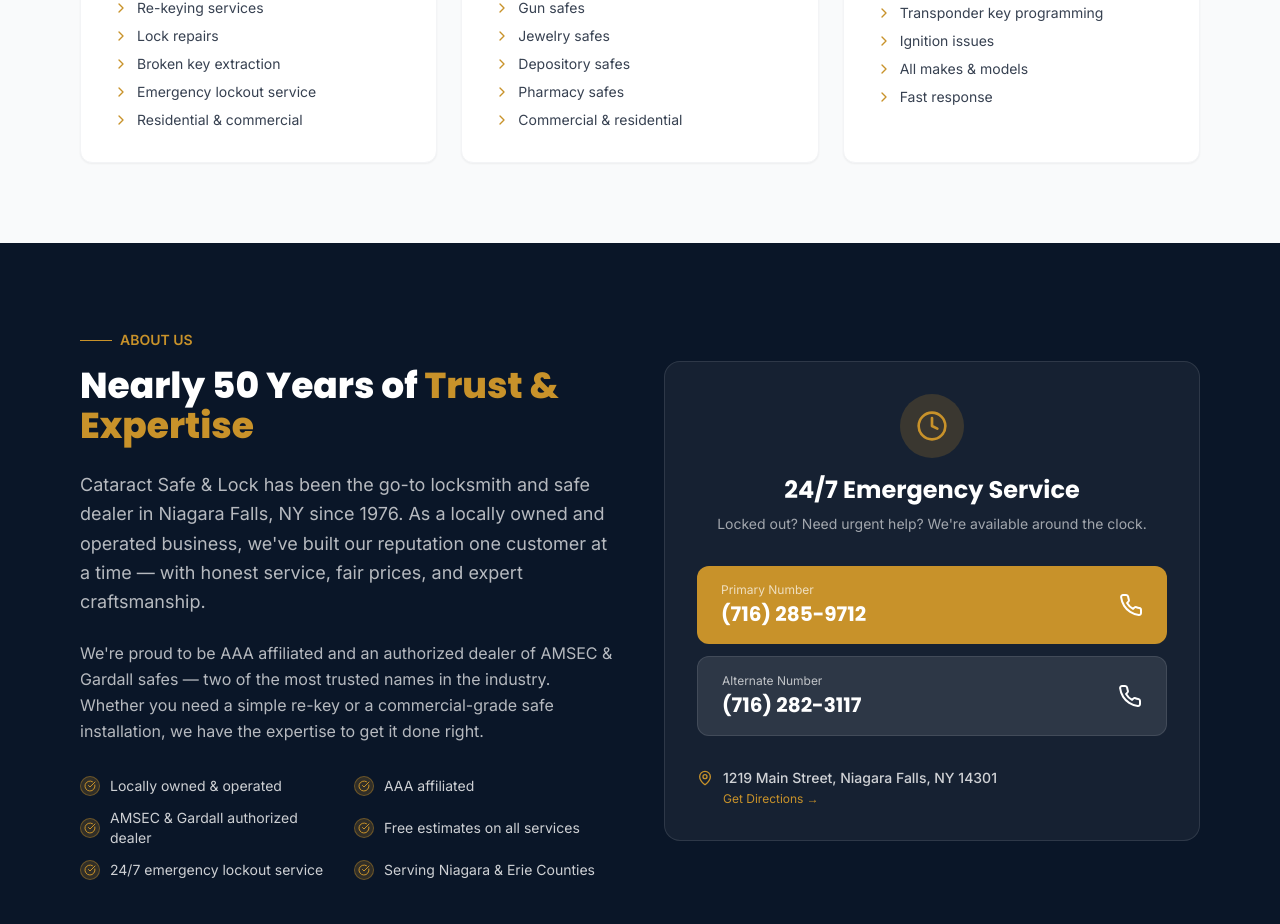
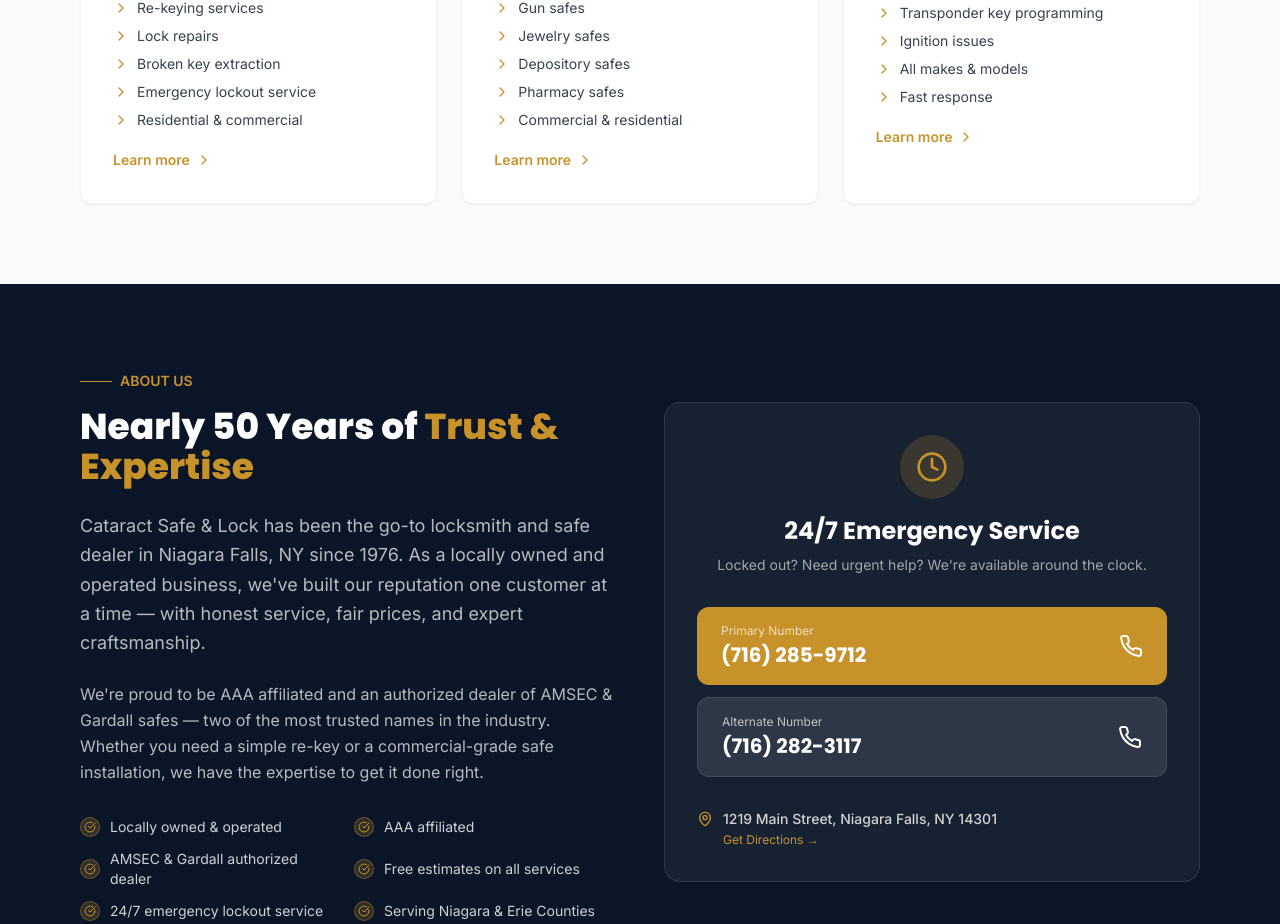
Before and after one commit to stephen-huskytail/cataract-safe-nextjs, a Next.js app: page / in a window 1280 px wide. Shown: the part 1599-2523 px from the top of the page. Built offline with nearby package versions, Linux system fonts and the light colour scheme.

Commit message:
fix: add Learn More links on homepage service cards to /locksmith, /safes, /automotive

```diff
--- a/src/app/page.tsx
+++ b/src/app/page.tsx
@@ -18,6 +18,7 @@ import {
 } from "lucide-react";
 import { BUSINESS, SERVICES, SERVICE_AREAS, TRUST_ITEMS } from "@/lib/constants";
 import Header from "@/components/Header";
+import Link from "next/link";
 import Footer from "@/components/Footer";
 import ContactForm from "@/components/ContactForm";
 import Testimonials from "@/components/Testimonials";
@@ -174,6 +175,14 @@ export default function HomePage() {
                     </li>
                   ))}
                 </ul>
+
+                <Link
+                  href={`/${service.id}`}
+                  className="inline-flex items-center gap-1.5 text-csl-gold font-semibold text-sm mt-5 hover:gap-3 transition-all group"
+                >
+                  Learn more
+                  <ChevronRight className="w-4 h-4 group-hover:translate-x-0.5 transition-transform" />
+                </Link>
               </div>
             ))}
           </div>
```
